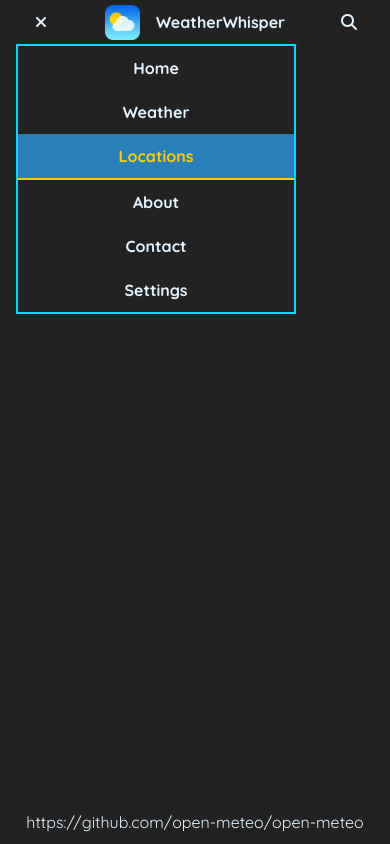
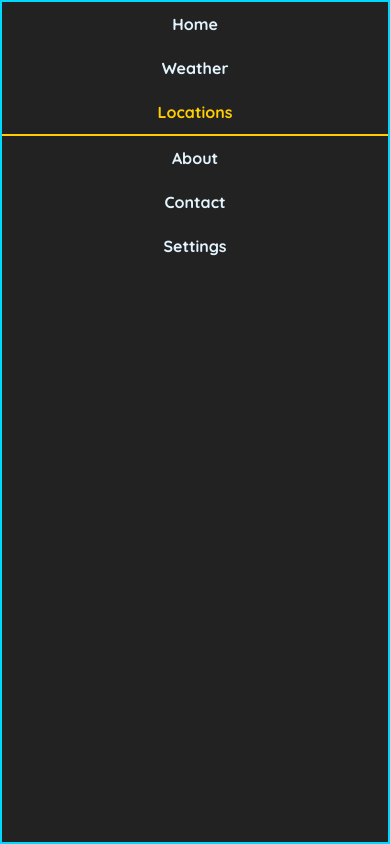
Before and after one commit to SilentPanda00/WeatherApp, a plain HTML site: page locations.html in a window 390 px wide. Both pictures are taken after a click on the element 41 px from the left and 22 px from the top of the page. Drawn offline with Linux system fonts and the light colour scheme.

Commit message:
Add files via upload

```diff
--- a/locations.html
+++ b/locations.html
@@ -60,17 +60,6 @@
           <div class="mobile-button">
             <i class="fa-solid fa-bars"></i>
           </div>
-
-          <ul class="hidden">
-            <li><a href="./index.html">Home</a></li>
-            <li><a href="./weather.html">Weather</a></li>
-            <li>
-              <a class="nav-active" href="./locations.html">Locations</a>
-            </li>
-            <li><a href="./about.html">About</a></li>
-            <li><a href="./contact.html">Contact</a></li>
-            <li><a href="./settings.html">Settings</a></li>
-          </ul>
         </div>
         <div class="logo-and-name flex">
           <div class="logo">
@@ -112,5 +101,13 @@
         >https://github.com/open-meteo/open-meteo</a
       >
     </footer>
+    <ul class="mobile hidden">
+      <li><a href="./index.html">Home</a></li>
+      <li><a href="./weather.html">Weather</a></li>
+      <li><a class="nav-active" href="./locations.html">Locations</a></li>
+      <li><a href="./about.html">About</a></li>
+      <li><a href="./contact.html">Contact</a></li>
+      <li><a href="./settings.html">Settings</a></li>
+    </ul>
   </body>
 </html>
--- a/script.js
+++ b/script.js
@@ -531,7 +531,7 @@
 
 menuBtn.addEventListener("click", (e) => {
   const mBtn = e.target.closest(".mobile-button");
-  mBtn.nextElementSibling.classList.toggle("hidden");
+  document.querySelector(".mobile").classList.toggle("hidden");
   mBtn.getElementsByTagName("i")[0].classList.toggle("fa-bars");
   mBtn.getElementsByTagName("i")[0].classList.toggle("fa-xmark");
 });
--- a/style.css
+++ b/style.css
@@ -172,15 +172,13 @@
   cursor: pointer;
 }
 
-.mobile-menu ul {
+.mobile {
   position: absolute;
   left: 0;
-  top: 100%;
-  height: auto;
+  top: 0;
+  height: 100%;
 
-  width: 280px;
-  margin: 0;
-  padding: 0;
+  width: 100%;
   border: 2px solid var(--light-blue);
   background-color: #222;
   /* overflow: hidden; */
@@ -188,14 +186,14 @@
   z-index: 10000;
 }
 
-.mobile-menu a {
+.mobile a {
   display: block;
   text-align: center;
 }
 
 .searchbutton:hover,
 nav a:hover,
-.mobile-menu .mobile-button:hover,
+.mobile-menu:hover .mobile-button:hover,
 .slider__btn:hover {
   transition-duration: 0.4s;
   background-color: var(--vibrant-blue);
```
Also changed, not shown: about.html (+8 -9 lines), contact.html (+8 -9 lines), index.html (+10 -8 lines), settings.html (+8 -9 lines), weather.html (+8 -9 lines).
